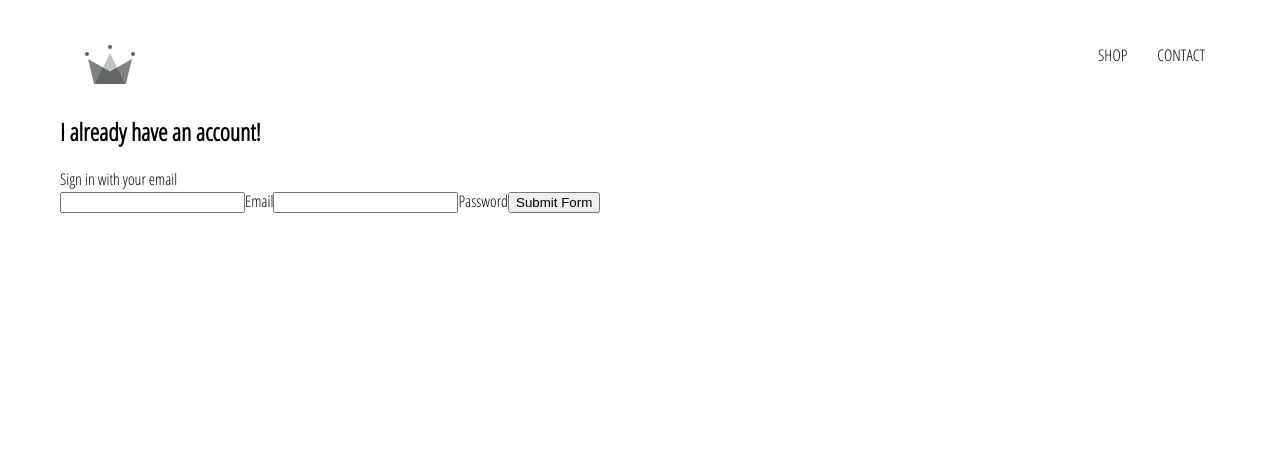
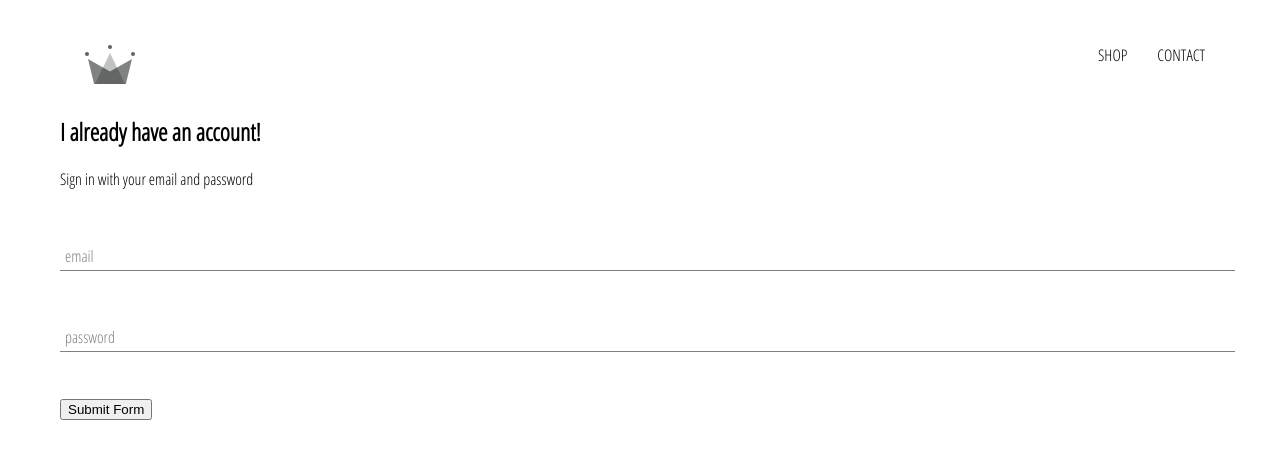
Before and after one commit to mehrabix/clothing-shop, a React (Create React App) app: page /signin in a window 1280 px wide. Shown: the top 458 px of the page. Built offline with nearby package versions, Linux system fonts and the light colour scheme.

Commit message:
add login form and styles

```diff
--- /dev/null
+++ b/src/components/form-input/form-input.component.jsx
@@ -0,0 +1,18 @@
+import React from 'react';
+
+import './form-input.styles.scss';
+
+const FormInput = ({ handleChange, label, ...otherProps }) => (
+    <div className='group'>
+        <input className="form-input" onChange={handleChange} {...otherProps} />
+        {
+            label ?
+                (<label className={`${otherProps.value.length ? 'shrink' : ''} form-input-label`}>
+                    {label}
+                </label>)
+                : null
+        }
+    </div>
+)
+
+export default FormInput;
--- /dev/null
+++ b/src/components/form-input/form-input.styles.scss
@@ -0,0 +1,51 @@
+$sub-color: gray;
+$main-color: black;
+
+@mixin shrinkLabel {
+  top: -14px;
+  font-size: 12px;
+  color: $main-color;
+}
+.group {
+  position: relative;
+  margin: 45px 0;
+
+  .form-input {
+    background: none;
+    background-color: white;
+    color: $sub-color;
+    font-size: 18ox;
+    padding: 10px 10px 10px 5px;
+    display: block;
+    width: 100%;
+    border: none;
+    border-radius: 0;
+    border-bottom: 1px solid $sub-color;
+    margin: 25px 0;
+
+    &:focus {
+      outline: none;
+    }
+    &:focus ~ .form-input-label {
+      @include shrinkLabel();
+    }
+  }
+  input[type="password"] {
+    letter-spacing: 0.3em;
+  }
+
+  .form-input-label {
+    color: $sub-color;
+    font-size: 16px;
+    font-weight: normal;
+    position: absolute;
+    pointer-events: none;
+    left: 5px;
+    top: 10px;
+    transition: 300ms ease all;
+
+    &.shrink {
+      @include shrinkLabel();
+    }
+  }
+}
--- a/src/components/sign-in/sign-in.component.jsx
+++ b/src/components/sign-in/sign-in.component.jsx
@@ -1,5 +1,5 @@
 import React from 'react';
-
+import FormInput from '../form-input/form-input.component';
 import './sign-in.styles.scss';
 
 class SignIn extends React.Component {
@@ -27,13 +27,11 @@
         return (
             <div className="sign-in">
                 <h2>I already have an account!</h2>
-                <span>Sign in with your email</span>
+                <span>Sign in with your email and password</span>
 
                 <form onSubmit={this.handleSubmit}>
-                    <input type='email' name="email" value={this.state.email} onChange={this.handleChange} required />
-                    <label>Email</label>
-                    <input type='password' name="password" value={this.state.password} onChange={this.handleChange} required />
-                    <label>Password</label>
+                    <FormInput type='email' name="email" value={this.state.email} label='email' handleChange={this.handleChange} required />
+                    <FormInput type='password' name="password" value={this.state.password} label='password' handleChange={this.handleChange} required />
                     <input type="submit" value='Submit Form' />
                 </form>
             </div>
--- a/src/pages/signin-and-signup/signin-and-signup.component.jsx
+++ b/src/pages/signin-and-signup/signin-and-signup.component.jsx
@@ -1,10 +1,13 @@
 import React from 'react';
-
 import SignIn from '../../components/sign-in/sign-in.component';
 import './signin-and-signup.component.scss';
 
 const SignInAndSignup = () => (
-    <div className="Sign-in-And-Sign-up"><SignIn></SignIn></div>
+    <div className="Sign-in-And-Sign-up">
+
+        <SignIn />
+
+    </div>
 )
 
 export default SignInAndSignup;
```
